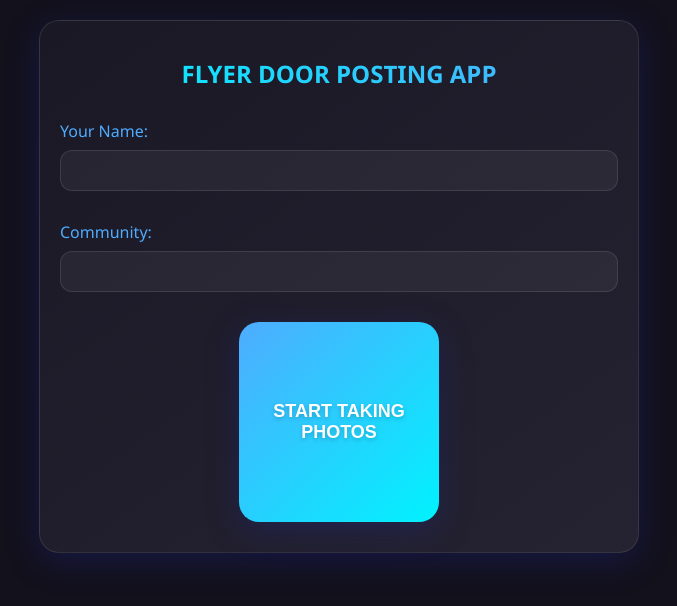
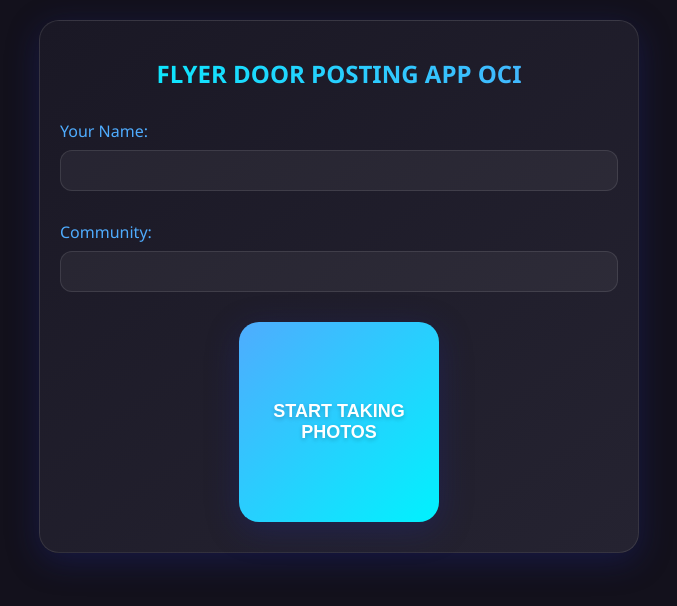
Before and after one commit to UltraExpress/FLYER, a plain HTML site: page index.html in a window 1280 px wide. Shown: the whole page, without its empty margins (301-978 px from the left). Drawn offline with Linux system fonts and the light colour scheme.

Commit message:
Update index.html

```diff
--- a/index.html
+++ b/index.html
@@ -173,7 +173,7 @@
 </head>
 <body>
     <div class="container">
-        <h1>FLYER DOOR POSTING APP</h1>
+        <h1>FLYER DOOR POSTING APP OCI</h1>
 
         <div class="info-display" id="currentInfo" style="display: none;">
             <div class="info-text">
```
